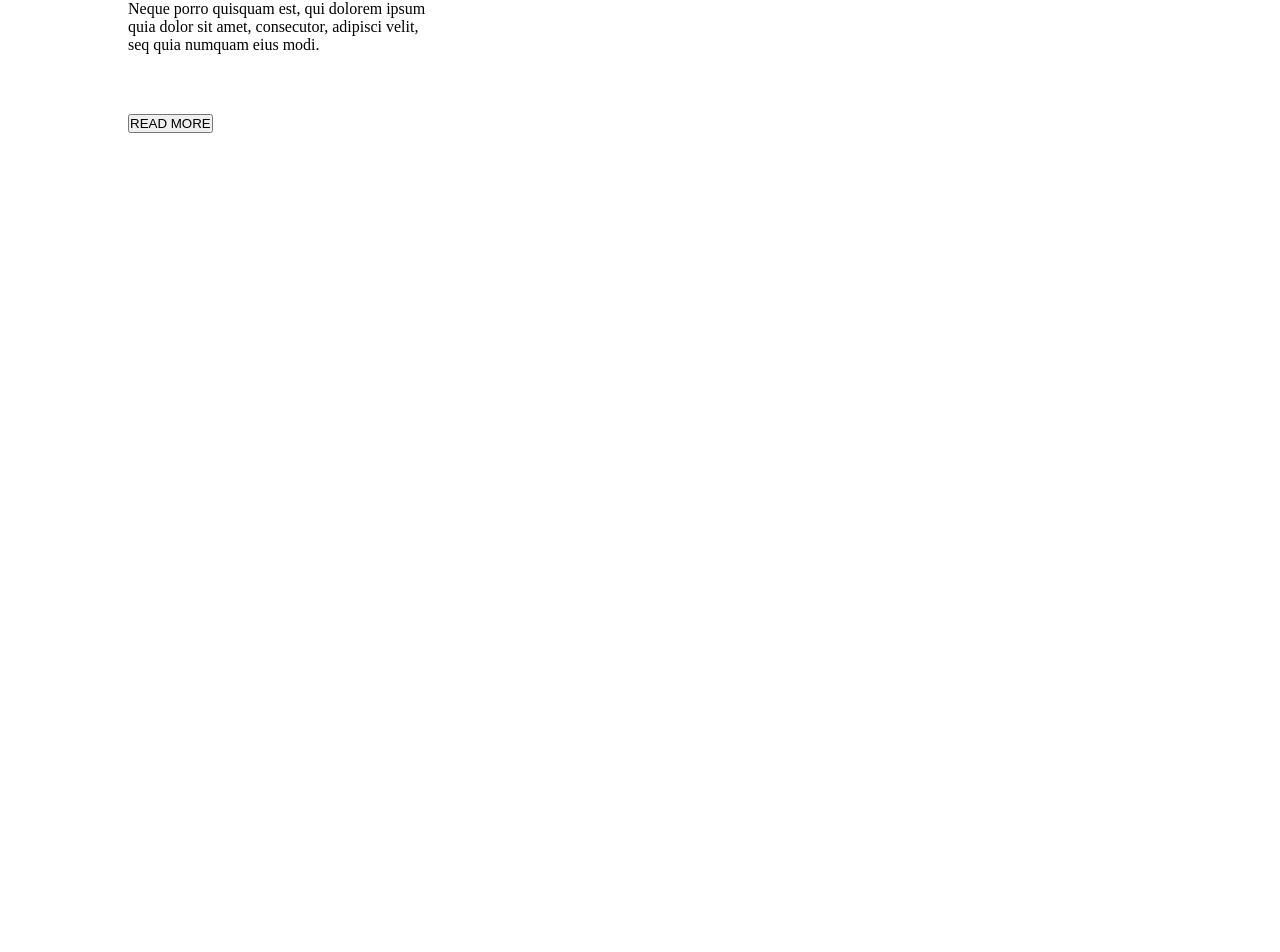
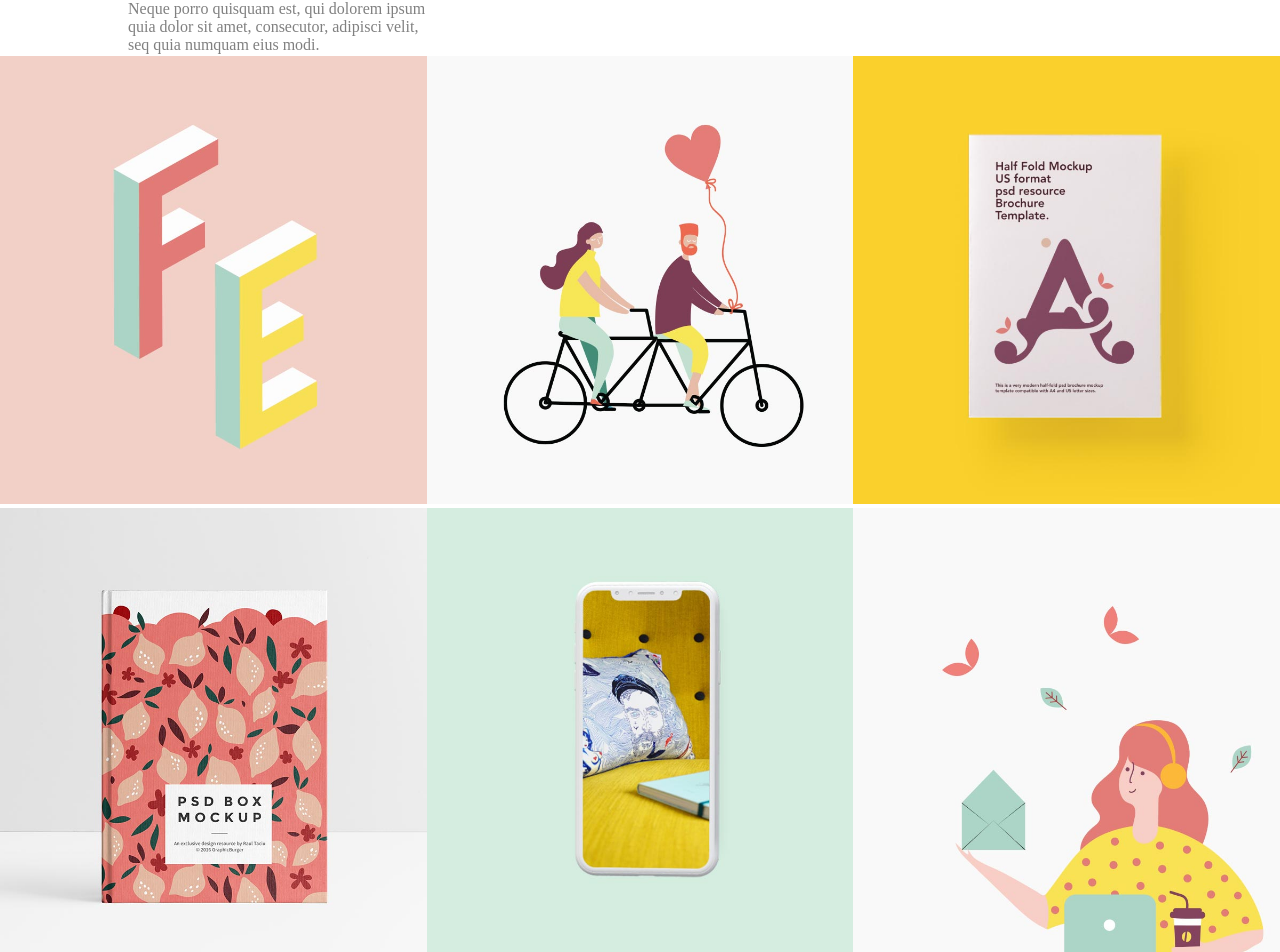
Before and after one commit to Alberto-Biga/proj-html-vuejs, a Vue app: page / in a window 1280 px wide. Shown: the part 571-1523 px from the top of the page. Before the commit the page ends 800 px from the top, so only its background shows below. Built offline with nearby package versions, Linux system fonts and the light colour scheme.

Commit message:
sezione QUADRATI immagine struttura

```diff
--- a/src/App.vue
+++ b/src/App.vue
@@ -2,18 +2,21 @@
   <div>
     <HeaderComp/>
     <CaroselloComp/>
+    <ImmaginiComp/>
   </div>
 </template>
 
 <script>
   import HeaderComp from './components/HeaderComp.vue'
   import CaroselloComp from './components/CaroselloComp.vue'
+  import ImmaginiComp from './components/ImmaginiComp.vue'
 
   export default {
     name: 'App',
     components: {
       HeaderComp,
-      CaroselloComp
+      CaroselloComp,
+      ImmaginiComp,
     }
   }
 </script>
--- a/src/components/CaroselloComp.vue
+++ b/src/components/CaroselloComp.vue
@@ -57,6 +57,7 @@
         }
         .descrizione{
             margin: 60px 0;
+            color: grey;
         }
 
     }
--- /dev/null
+++ b/src/components/ImmaginiComp.vue
@@ -0,0 +1,48 @@
+<template>
+  <div>
+      <div class="container">
+          <div class="containerImmagine">
+            <img src="../assets/img/h-2-port-img-1.jpg" alt="">
+          </div>
+          <div class="containerImmagine">
+            <img src="../assets/img/h-2-port-img-2.jpg" alt="">
+          </div>
+          <div class="containerImmagine">
+            <img src="../assets/img/h-2-port-img-3.jpg" alt="">
+          </div>
+      </div>
+      <div class="container">
+          <div class="containerImmagine">
+            <img src="../assets/img/h-2-port-img-4.jpg" alt="">
+          </div>
+          <div class="containerImmagine">
+            <img src="../assets/img/h-2-port-img-5.jpg" alt="">
+          </div>
+          <div class="containerImmagine">
+            <img src="../assets/img/h-2-port-img-6.jpg" alt="">
+          </div>
+      </div>
+  </div>
+</template>
+
+<script>
+
+    export default {
+        name: 'ImmaginiComp',
+    }
+
+</script>
+
+<style scoped lang="scss">
+    .container{
+        display: flex;
+
+        .containerImmagine{
+            width: calc(100% / 3);
+
+            img{
+                max-width: 100%;
+            }
+        }
+    }
+</style>
```
